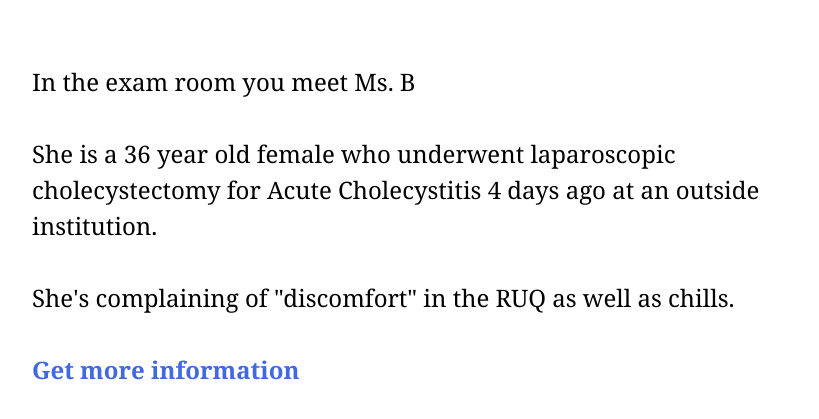
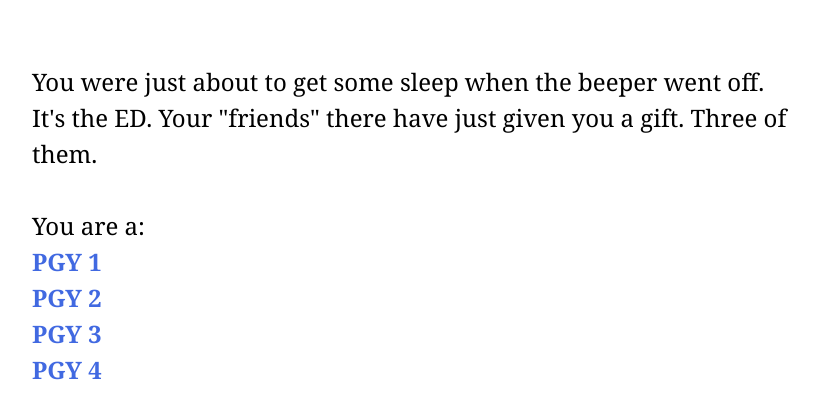
Before and after one commit to sugiyamaoutcomeslab/sugiyamaoutcomeslab.github.io, a Jekyll site: the page education/index.html, which Jekyll copies as it is, in a window 1280 px wide. Shown: the top 419 px of the page, without its empty margins (224-1043 px from the left). Built offline with Jekyll 4.4.1, drawn with Linux system fonts in a browser that asks for light colours.

Commit message:
Updated BT

```diff
--- a/education/index.html
+++ b/education/index.html
@@ -11,7 +11,7 @@
 
 <tw-story></tw-story>
 
-<tw-storydata name="Biliary Tree" startnode="20" creator="Twine" creator-version="2.0.11" ifid="27C8B56F-AB4E-47D9-8744-C1869CF0AED5" format="Harlowe" options="" hidden><style role="stylesheet" id="twine-user-stylesheet" type="text/twine-css">
+<tw-storydata name="Biliary Tree" startnode="24" creator="Twine" creator-version="2.0.11" ifid="27C8B56F-AB4E-47D9-8744-C1869CF0AED5" format="Harlowe" options="" hidden><style role="stylesheet" id="twine-user-stylesheet" type="text/twine-css">
 </style><script role="script" id="twine-user-script" type="text/twine-javascript">
 </script><tw-passagedata pid="1" name="Emergency Room" tags="" position="1050,73">You arrive in the ED and see Andy, the senior ED resident.
 
@@ -336,7 +336,7 @@ You then perform a mucosa-to-mucosa Biliary-Enteric anastomosis using absorbable
 You place drains and then close the abdomen.
 
 You have a lot to tell the patient and her family. You&#39;ve learned your lesson. Won&#39;t happen with the [[next patient|Emergency Room Consults]].</tw-passagedata>
-<tw-passagedata pid="24" name="Call Room" tags="" position="899,35">You were just about to get some sleep when the beeper went off. It&#39;s the ED. Your &quot;friends&quot; there have just given you a gift. Three of them.
+<tw-passagedata pid="24" name="Call Room" tags="" position="901,28">You were just about to get some sleep when the beeper went off. It&#39;s the ED. Your &quot;friends&quot; there have just given you a gift. Three of them.
 
 You are a:
 [[PGY 1{(set: $level to 1)}|Emergency Room]]
```
